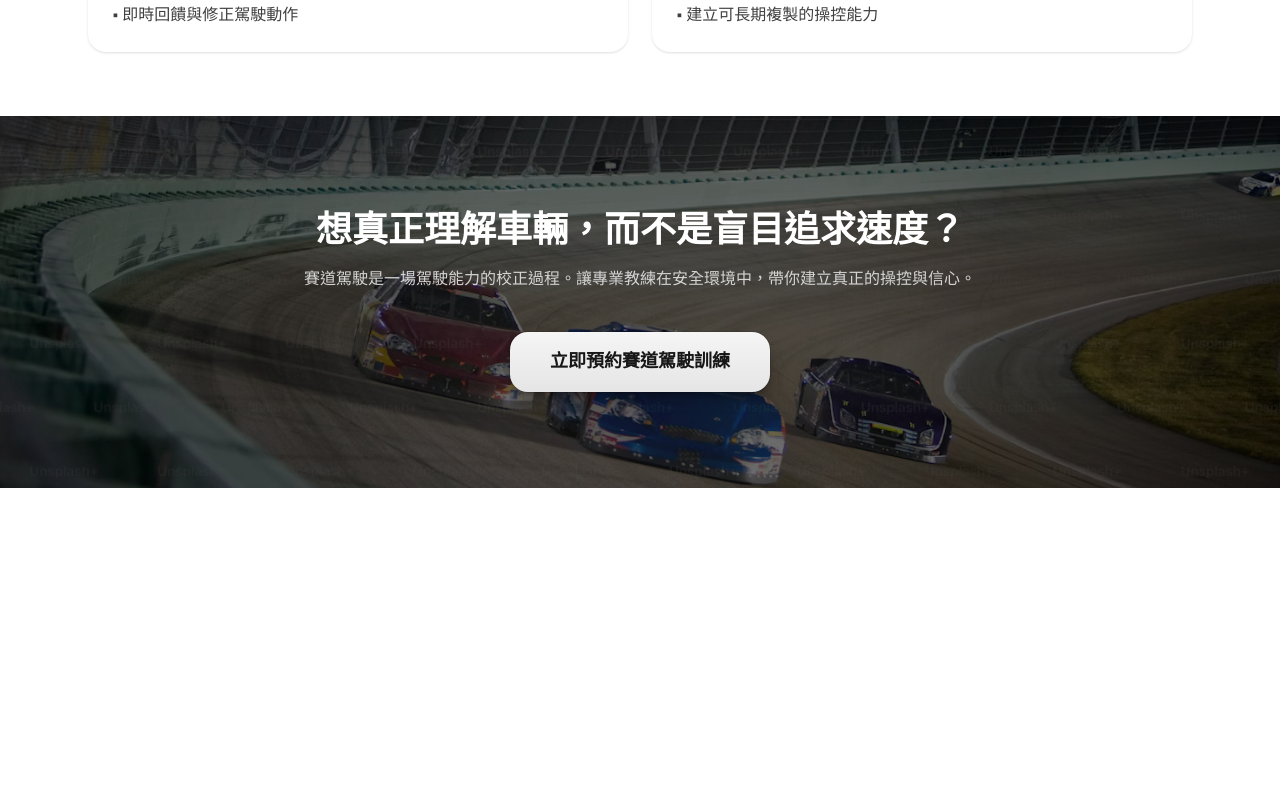
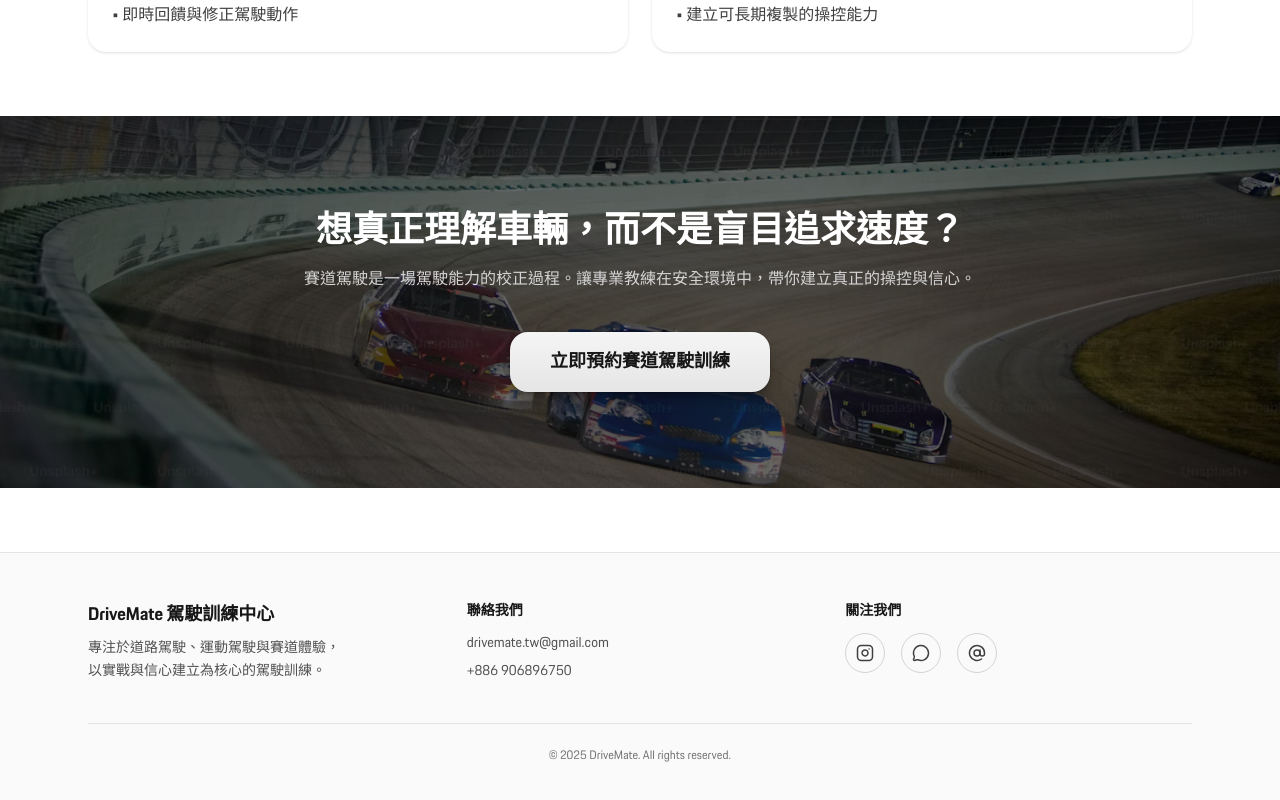
Before and after one commit to laurelke/drivemate-web, a Next.js app: page /courses/track-driving in a window 1280 px wide. Shown: the part 1658-2458 px from the top of the page. Before the commit the page ends 2210 px from the top, so only its background shows below. Built offline with nearby package versions, Linux system fonts and the light colour scheme; a web font is replaced by a local one.

Commit message:
feat: unify course pages layout and design

```diff
--- a/app/layout.tsx
+++ b/app/layout.tsx
@@ -3,6 +3,7 @@ import type { Metadata } from 'next'
 import Script from 'next/script'
 import Header from '@/components/Header'
 import MobileCTA from '@/components/MobileCTA'
+import Footer from '@/components/Footer'
 
 /* ================= 基本 SEO 設定 ================= */
 export const metadata: Metadata = {
@@ -146,6 +147,7 @@ export default function RootLayout({
 
         <Header />
         <main className="pt-16 pb-16">{children}</main>
+        <Footer />
         <MobileCTA />
       </body>
     </html>
--- /dev/null
+++ b/components/Footer.tsx
@@ -0,0 +1,96 @@
+'use client'
+
+import Link from 'next/link'
+import { Instagram, MessageCircle, AtSign } from 'lucide-react'
+
+export default function Footer() {
+  return (
+    <footer className="border-t border-neutral-200 bg-neutral-50">
+      <div className="mx-auto max-w-6xl px-6 py-12">
+        <div className="grid gap-8 md:grid-cols-3">
+          {/* ================= Brand ================= */}
+          <div>
+            <p className="text-lg font-semibold text-neutral-900">
+              DriveMate 駕駛訓練中心
+            </p>
+            <p className="mt-2 text-sm leading-relaxed text-neutral-600">
+              專注於道路駕駛、運動駕駛與賽道體驗，
+              <br />
+              以實戰與信心建立為核心的駕駛訓練。
+            </p>
+          </div>
+
+          {/* ================= Contact ================= */}
+          <div>
+            <p className="mb-3 text-sm font-semibold text-neutral-900">
+              聯絡我們
+            </p>
+
+            <ul className="space-y-2 text-sm text-neutral-600">
+              <li>
+                <a
+                  href="mailto:drivemate.tw@gmail.com"
+                  className="hover:text-neutral-900"
+                >
+                  drivemate.tw@gmail.com
+                </a>
+              </li>
+              <li>
+                <a
+                  href="tel:+886906896750"
+                  className="hover:text-neutral-900"
+                >
+                  +886 906896750
+                </a>
+              </li>
+            </ul>
+          </div>
+
+          {/* ================= Social ================= */}
+          <div>
+            <p className="mb-3 text-sm font-semibold text-neutral-900">
+              關注我們
+            </p>
+
+            <div className="flex items-center gap-4">
+              {/* Instagram */}
+              <Link
+                href="https://www.instagram.com/drivemate.tw"
+                target="_blank"
+                aria-label="DriveMate Instagram"
+                className="inline-flex h-10 w-10 items-center justify-center rounded-full border border-neutral-300 text-neutral-700 transition hover:bg-neutral-900 hover:text-white"
+              >
+                <Instagram size={18} />
+              </Link>
+
+              {/* LINE */}
+              <Link
+                href="https://lin.ee/J22IVRg"
+                target="_blank"
+                aria-label="DriveMate LINE"
+                className="inline-flex h-10 w-10 items-center justify-center rounded-full border border-neutral-300 text-neutral-700 transition hover:bg-neutral-900 hover:text-white"
+              >
+                <MessageCircle size={18} />
+              </Link>
+
+              {/* Threads */}
+              <Link
+                href="https://www.threads.net/@drivemate.tw"
+                target="_blank"
+                aria-label="DriveMate Threads"
+                className="inline-flex h-10 w-10 items-center justify-center rounded-full border border-neutral-300 text-neutral-700 transition hover:bg-neutral-900 hover:text-white"
+              >
+                <AtSign size={18} />
+              </Link>
+            </div>
+          </div>
+        </div>
+
+        {/* ================= Bottom ================= */}
+        <div className="mt-10 border-t border-neutral-200 pt-6 text-center text-xs text-neutral-500">
+          © {new Date().getFullYear()} DriveMate. All rights reserved.
+        </div>
+      </div>
+    </footer>
+  )
+}
```
